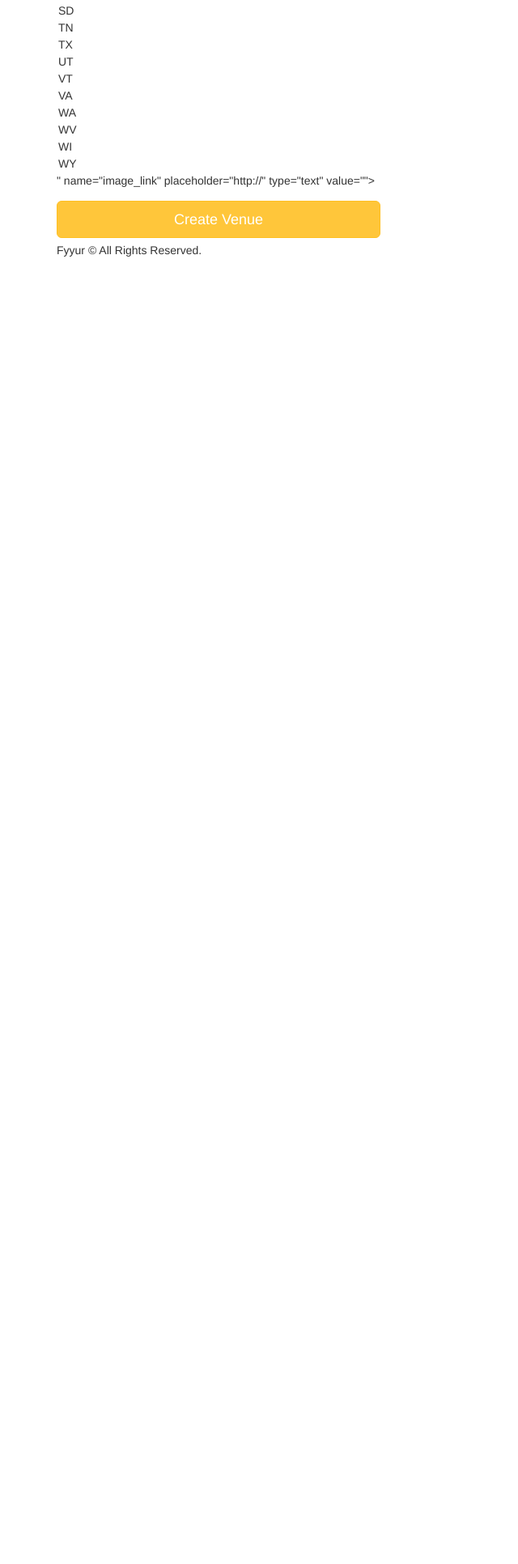
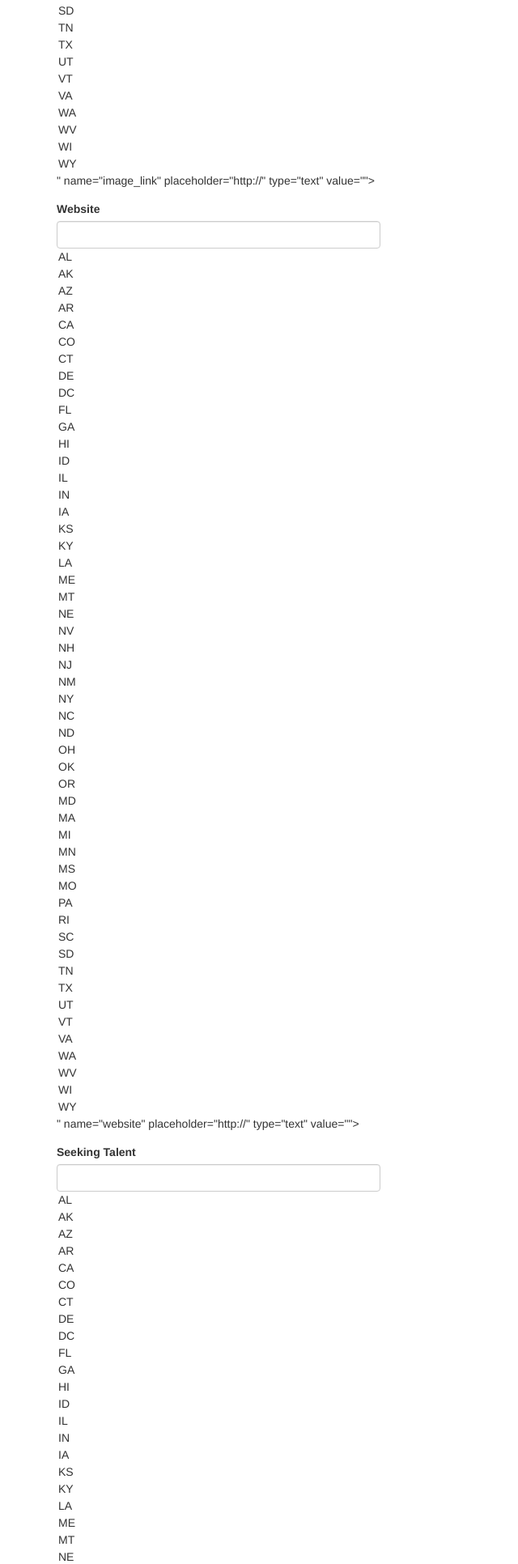
Before and after one commit to maherelgamil/fyyur, a Flask app: page /venues/create in a window 1280 px wide. Shown: the part 3047-4979 px from the top of the page at 81% size, without its empty margins (0-640 px from the left). Before the commit the page ends 3364 px from the top, so only its background shows below. Run offline with Flask 2, Linux system fonts and the light colour scheme; some libraries are stand-ins or nearby versions.

Commit message:
add missing fields in venue

```diff
--- a/forms.py
+++ b/forms.py
@@ -122,6 +122,18 @@ class VenueForm(FlaskForm):
         'facebook_link', validators=[URL()]
     )
 
+    website = StringField(
+        'website', validators=[URL()]
+    )
+
+    seeking_talent = StringField(
+        'seeking_talent'
+    )
+
+    seeking_description = StringField(
+        'seeking_description'
+    )
+
 
 class ArtistForm(FlaskForm):
     name = StringField(
--- a/templates/forms/new_venue.html
+++ b/templates/forms/new_venue.html
@@ -40,6 +40,18 @@
           <label for="image_link">Image Link</label>
           {{ form.image_link(class_ = 'form-control', placeholder='http://', id=form.state, autofocus = true) }}
         </div>
+        <div class="form-group">
+          <label for="website">Website</label>
+          {{ form.website(class_ = 'form-control', placeholder='http://', id=form.state, autofocus = true) }}
+        </div>
+        <div class="form-group">
+          <label for="seeking_talent">Seeking Talent</label>
+          {{ form.seeking_talent(class_ = 'form-control', placeholder='', id=form.state, autofocus = true) }}
+        </div>
+        <div class="form-group">
+          <label for="seeking_description">Seeking Description</label>
+          {{ form.seeking_description(class_ = 'form-control', placeholder='', id=form.state, autofocus = true) }}
+        </div>
 
       <input type="submit" value="Create Venue" class="btn btn-primary btn-lg btn-block">
     </form>
```
Also changed, not shown: templates/forms/edit_venue.html (+13 -1 lines).
